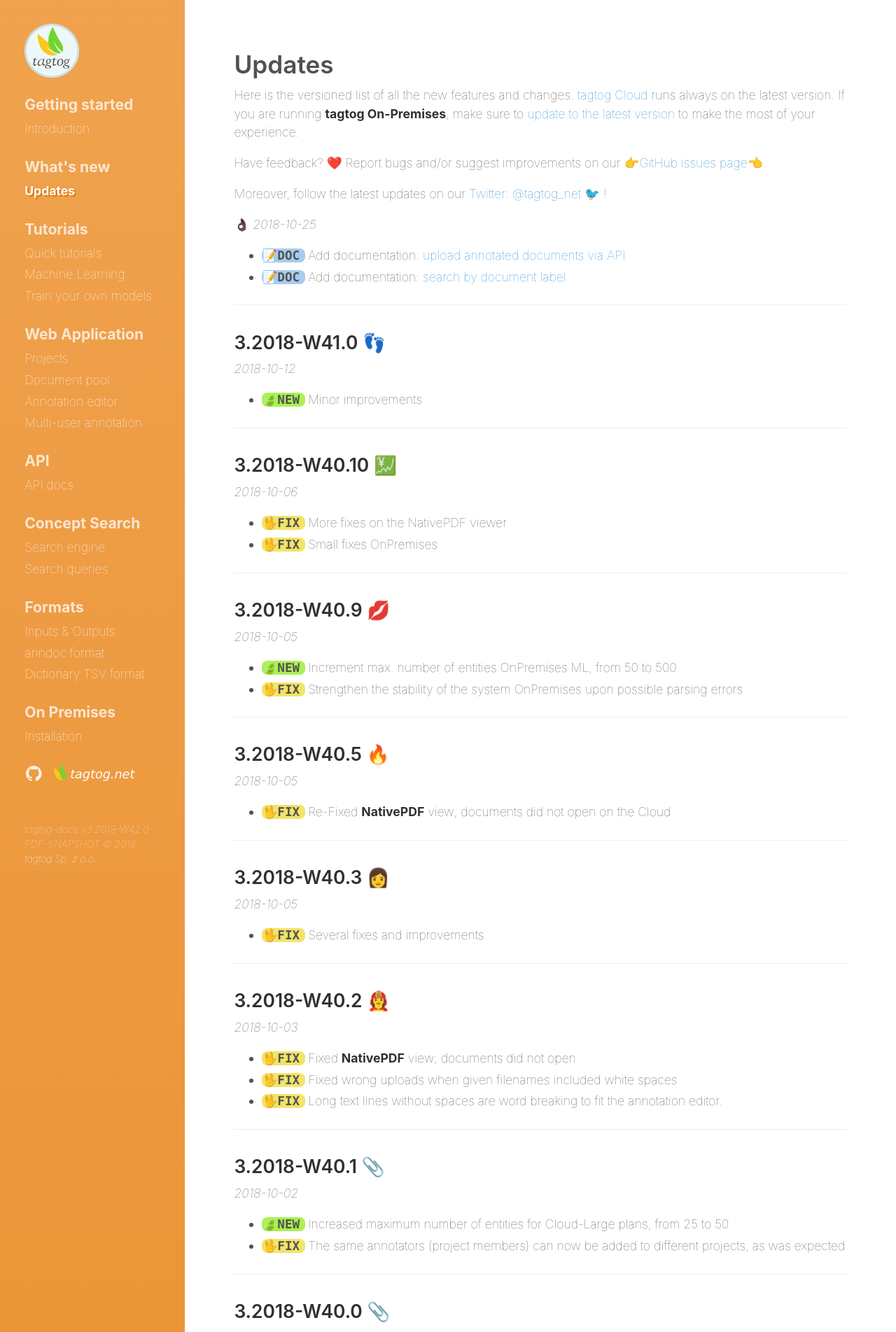
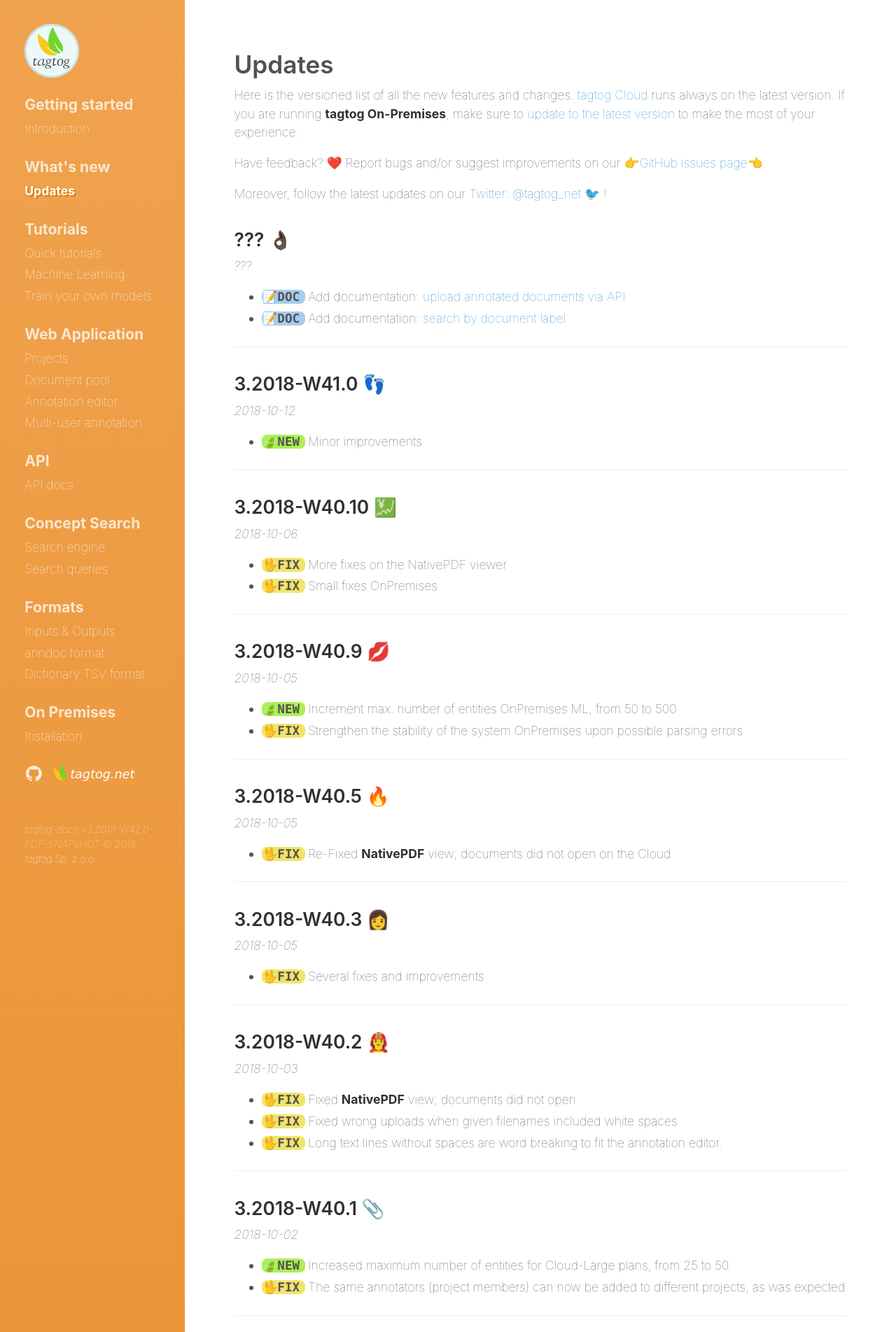
Before and after one commit to tagtogorg/tagtog-doc, a Jekyll site: the page built from updates.md, in a window 1280 px wide. Shown: the top 1903 px of the page at 70% size. Built offline with Jekyll 4.4.1, drawn with Linux system fonts in a browser that asks for light colours; nearby versions of some CDN libraries; emoji names are drawn with the system emoji font; some of the changed text lies outside the part shown.

Commit message:
no message

```diff
--- a/updates.md
+++ b/updates.md
@@ -12,8 +12,8 @@ Have feedback? :heart: Report bugs and/or suggest improvements on our [:point_ri
 
 Moreover, follow the latest updates on our [Twitter: @tagtog_net 🐦](https://twitter.com/tagtog_net) !
 
- 👌🏿
-_2018-10-25_
+## ??? 👌🏿
+_???_
 
 <ul class="updates">
   <li class="doc"><span markdown="1">Add documentation: <a title="tagtog - upload annotated documents" href="/API.html#import-annotated-documents-post">upload annotated documents via API</a></span></li>
```
